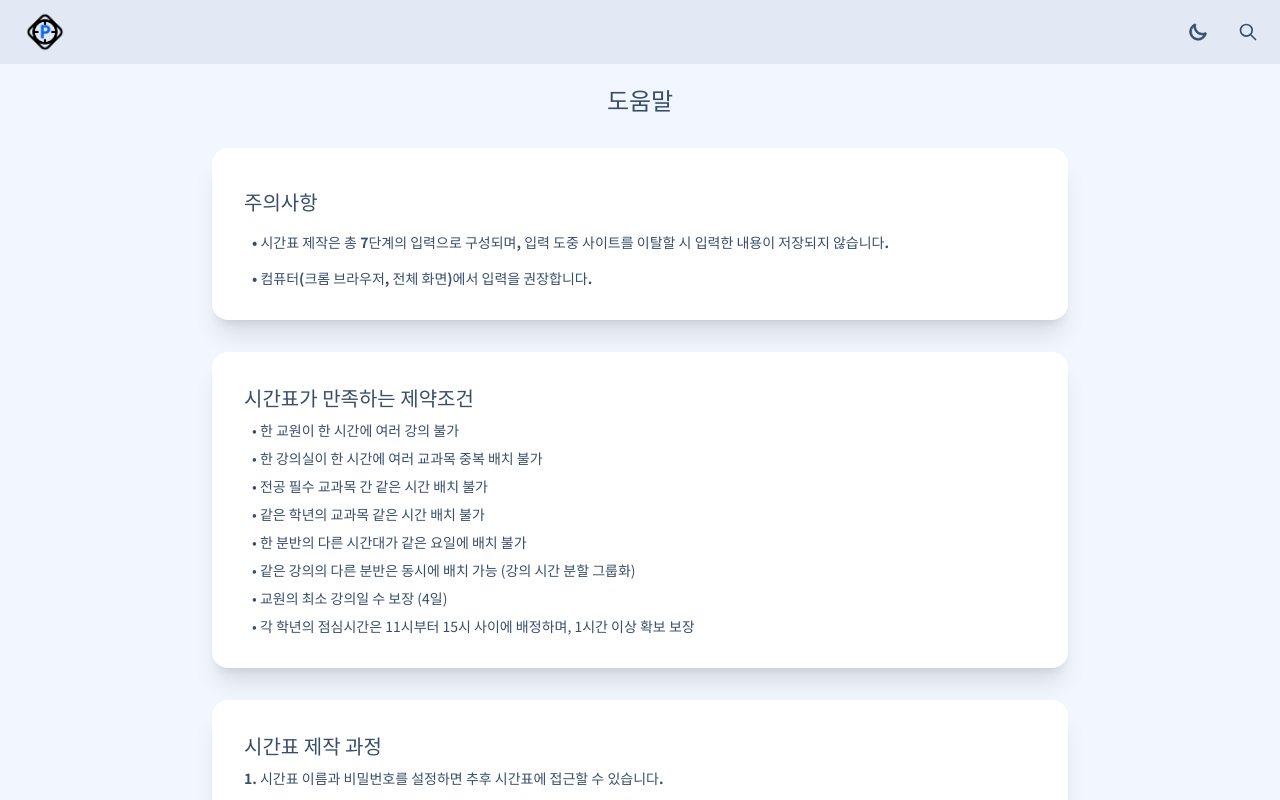
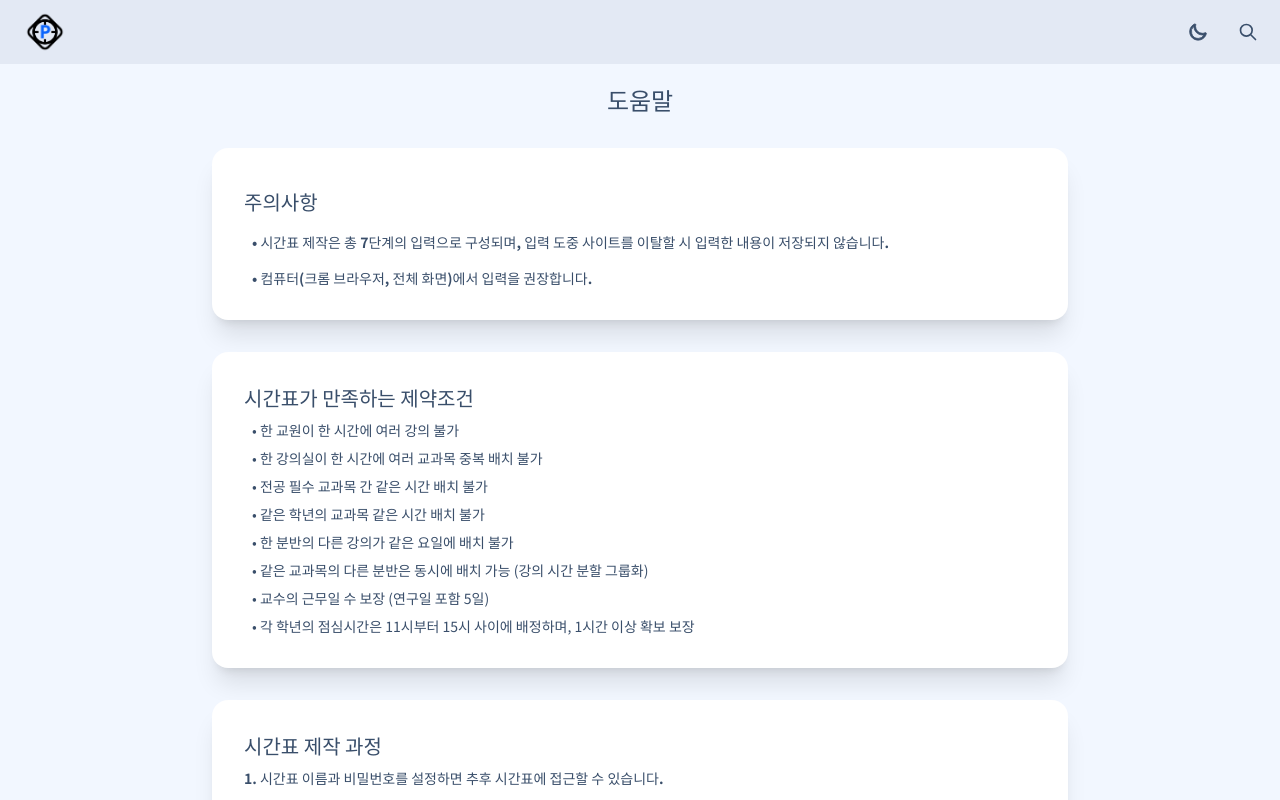
Before and after one commit to nam3762/PUTS, a React (Vite) app: page /help in a window 1280 px wide. Shown: the top 800 px of the page. Built offline with nearby package versions, Linux system fonts and the light colour scheme.

Commit message:
Help page

```diff
--- a/src/pages/Help.jsx
+++ b/src/pages/Help.jsx
@@ -28,11 +28,11 @@ const constraints = (
     </p>
     <p className="indent-2">• 전공 필수 교과목 간 같은 시간 배치 불가</p>
     <p className="indent-2">• 같은 학년의 교과목 같은 시간 배치 불가</p>
-    <p className="indent-2">• 한 분반의 다른 시간대가 같은 요일에 배치 불가</p>
+    <p className="indent-2">• 한 분반의 다른 강의가 같은 요일에 배치 불가</p>
     <p className="indent-2">
-      • 같은 강의의 다른 분반은 동시에 배치 가능 (강의 시간 분할 그룹화)
+      • 같은 교과목의 다른 분반은 동시에 배치 가능 (강의 시간 분할 그룹화)
     </p>
-    <p className="indent-2">• 교원의 최소 강의일 수 보장 (4일)</p>
+    <p className="indent-2">• 교수의 근무일 수 보장 (연구일 포함 5일)</p>
     <p className="indent-2">
       • 각 학년의 점심시간은 11시부터 15시 사이에 배정하며, 1시간 이상 확보 보장
     </p>
```
